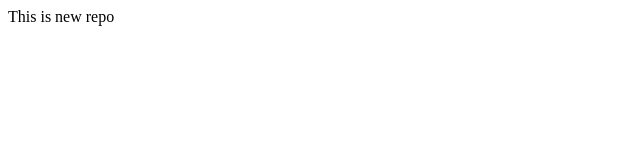
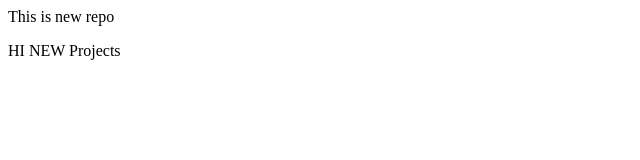
Before and after one commit to nikre01/localrepo, a plain HTML site: page index.html in a window 1280 px wide. Shown: the whole page, without its empty margins (0-640 px from the left). Drawn offline with Linux system fonts and the light colour scheme.

Commit message:
All files

```diff
--- a/index.html
+++ b/index.html
@@ -1 +1,3 @@
 <p>This is new repo </p>
+<P>HI NEW Projects
+</P>
```
